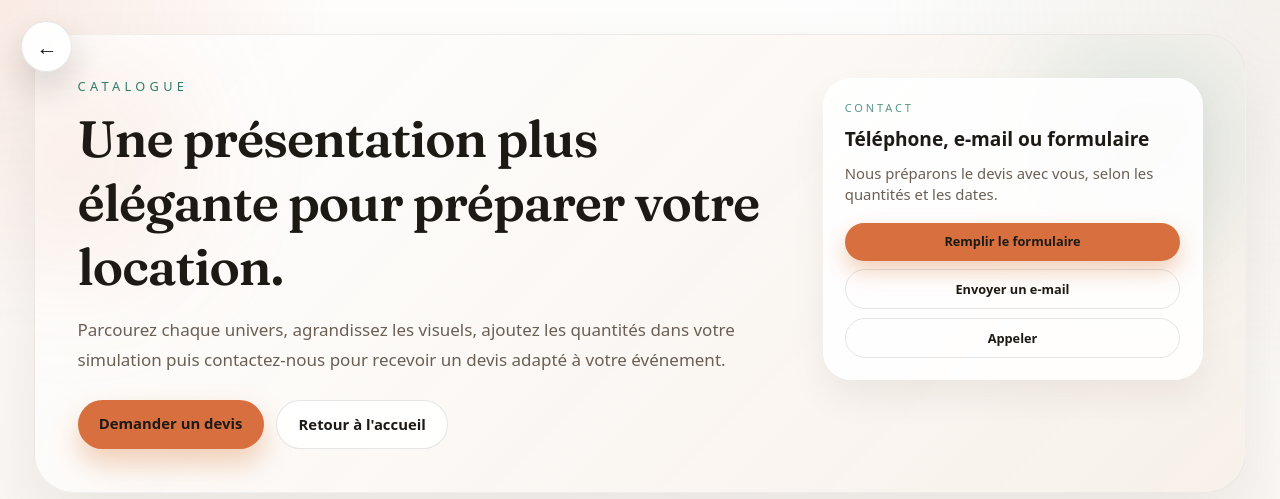
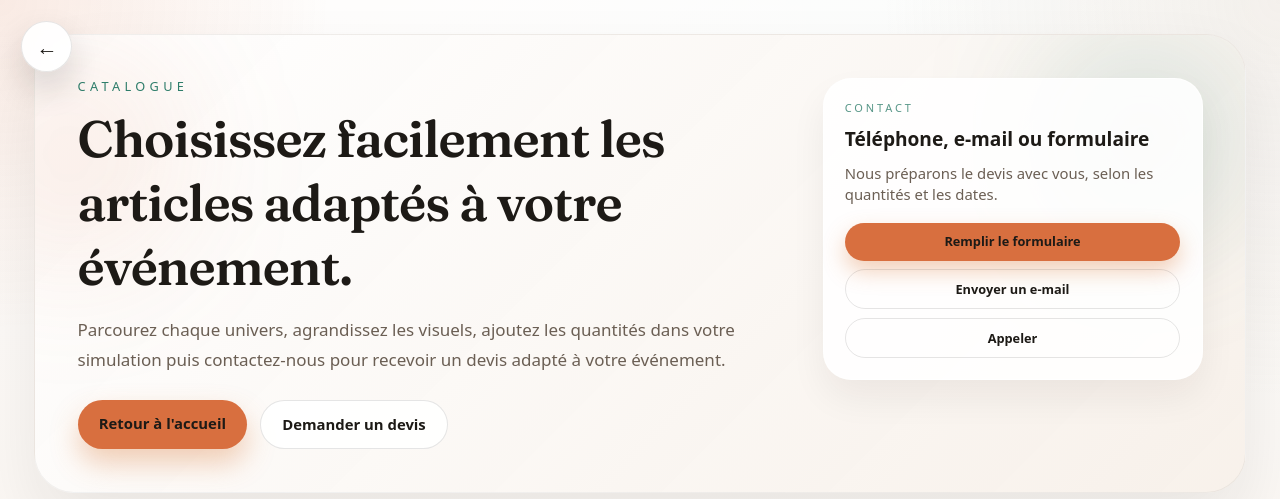
Before and after one commit to Marcestia/alternative-location, a Next.js app: page /catalogue in a window 1280 px wide. Shown: the top 499 px of the page. Built offline with nearby package versions, Linux system fonts and the light colour scheme; no server answers; the database is empty.

Commit message:
Refine catalogue hero and item metadata

```diff
--- a/src/components/CataloguePageClient.tsx
+++ b/src/components/CataloguePageClient.tsx
@@ -73,20 +73,12 @@ function ItemCard({
           : "border-black/5 hover:border-black/10"
       }`}
     >
-      <div className="relative overflow-hidden rounded-[24px] bg-[color:var(--surface)]">
+      <div className="overflow-hidden rounded-[24px] bg-[color:var(--surface)]">
         <ImageLightbox
           src={item.imageUrl || "/vitrine/hero.jpg"}
           alt={item.name}
           className="h-44 w-full sm:h-52"
         />
-        <div className="pointer-events-none absolute inset-x-3 top-3 flex items-center justify-between gap-3">
-          <span className="rounded-full bg-white/94 px-3 py-1 text-[11px] font-semibold text-[color:var(--ink)] shadow-[0_8px_18px_rgba(30,25,20,0.12)] backdrop-blur">
-            {formatEuro(item.rentalPriceCents)}
-          </span>
-          <span className="rounded-full bg-[color:var(--ink)]/78 px-3 py-1 text-[11px] font-semibold text-white shadow-[0_8px_18px_rgba(30,25,20,0.16)] backdrop-blur">
-            {item.totalQty} dispo
-          </span>
-        </div>
       </div>
 
       <div className="mt-4 flex flex-1 flex-col">
@@ -97,6 +89,14 @@ function ItemCard({
           <p className="mt-2 text-sm leading-6 text-[color:var(--muted)]">
             Location à l'unité. Cliquez sur l'image pour l'agrandir.
           </p>
+          <div className="mt-3 flex flex-wrap gap-2">
+            <span className="rounded-full bg-[color:var(--surface)] px-3 py-1 text-[11px] font-semibold text-[color:var(--ink)]">
+              {formatEuro(item.rentalPriceCents)}
+            </span>
+            <span className="rounded-full bg-[color:var(--ink)]/8 px-3 py-1 text-[11px] font-semibold text-[color:var(--ink)]">
+              {item.totalQty} disponible{item.totalQty > 1 ? "s" : ""}
+            </span>
+          </div>
         </div>
 
         <div className="mt-5 pt-1">
@@ -348,7 +348,7 @@ export default function CataloguePageClient({
                 Catalogue
               </p>
               <h1 className="mt-3 max-w-4xl text-3xl font-semibold leading-tight sm:text-4xl xl:text-5xl">
-                Une présentation plus élégante pour préparer votre location.
+                Choisissez facilement les articles adaptés à votre événement.
               </h1>
               <p className="mt-4 max-w-3xl text-sm leading-7 text-[color:var(--muted)] sm:text-base">
                 Parcourez chaque univers, agrandissez les visuels, ajoutez les
@@ -358,19 +358,18 @@ export default function CataloguePageClient({
 
               <div className="mt-6 flex flex-wrap gap-3">
                 <a
+                  href="/"
+                  className="rounded-full bg-[color:var(--accent)] px-5 py-3 text-sm font-semibold text-white shadow-[0_14px_28px_rgba(217,119,55,0.35)] transition hover:-translate-y-0.5 hover:brightness-95"
+                >
+                  Retour à l'accueil
+                </a>
+                <a
                   href="/#contact"
-                  className="rounded-full bg-[color:var(--accent)] px-5 py-3 text-sm font-semibold text-white shadow-[0_14px_28px_rgba(217,119,55,0.35)] transition hover:-translate-y-0.5 hover:brightness-95"
+                  className="rounded-full border border-black/10 bg-white/90 px-5 py-3 text-sm font-semibold text-[color:var(--ink)] transition hover:-translate-y-0.5 hover:border-black/20"
                 >
                   Demander un devis
                 </a>
-                <a
-                  href="/"
-                  className="rounded-full border border-black/10 bg-white/90 px-5 py-3 text-sm font-semibold text-[color:var(--ink)] transition hover:-translate-y-0.5 hover:border-black/20"
-                >
-                  Retour à l'accueil
-                </a>
               </div>
-
             </div>
 
             <div className="grid gap-3 xl:grid-cols-1">
@@ -378,7 +377,9 @@ export default function CataloguePageClient({
                 <p className="text-[11px] uppercase tracking-[0.26em] text-[color:var(--accent-2)]/80">
                   Contact
                 </p>
-                <p className="mt-2 text-lg font-semibold text-[color:var(--ink)]">Téléphone, e-mail ou formulaire</p>
+                <p className="mt-2 text-lg font-semibold text-[color:var(--ink)]">
+                  Téléphone, e-mail ou formulaire
+                </p>
                 <p className="mt-2 text-sm text-[color:var(--muted)]">
                   Nous préparons le devis avec vous, selon les quantités et les dates.
                 </p>
```
Lines whose indentation alone changed are shown as unchanged.
